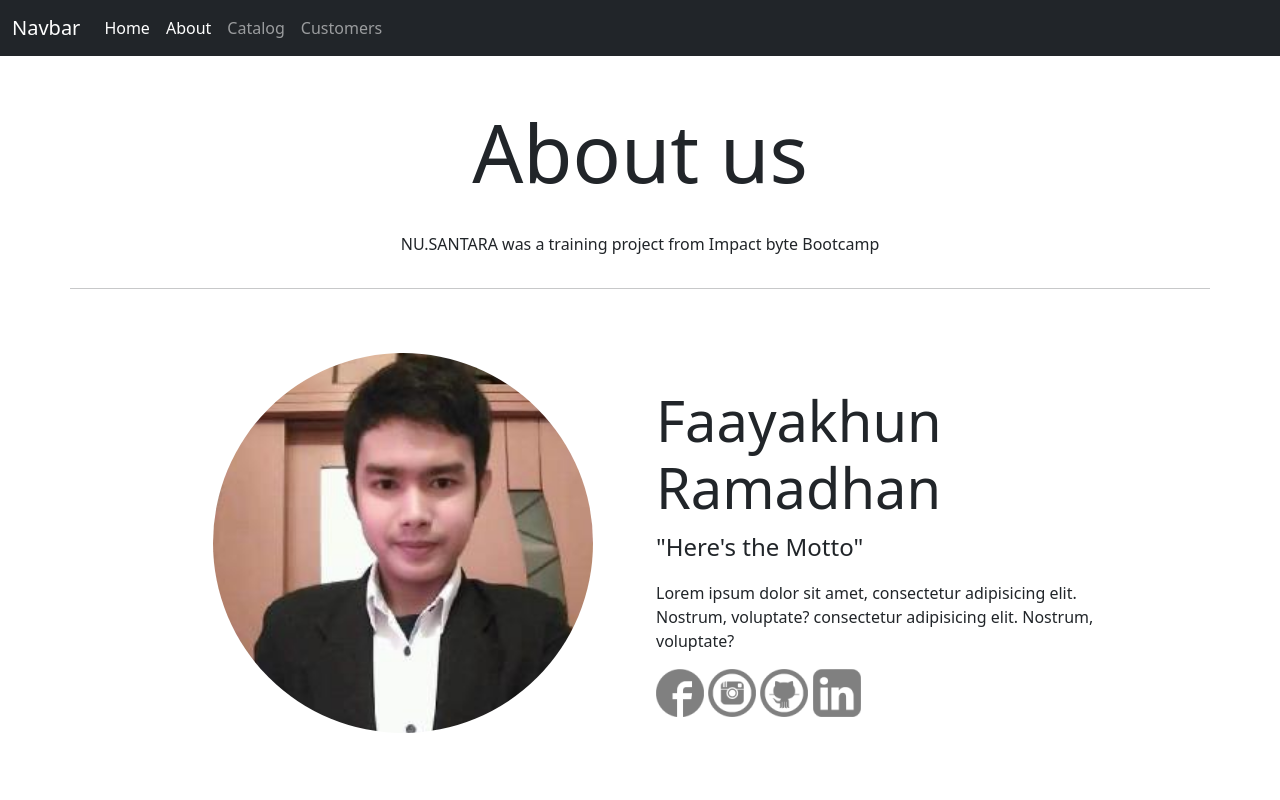
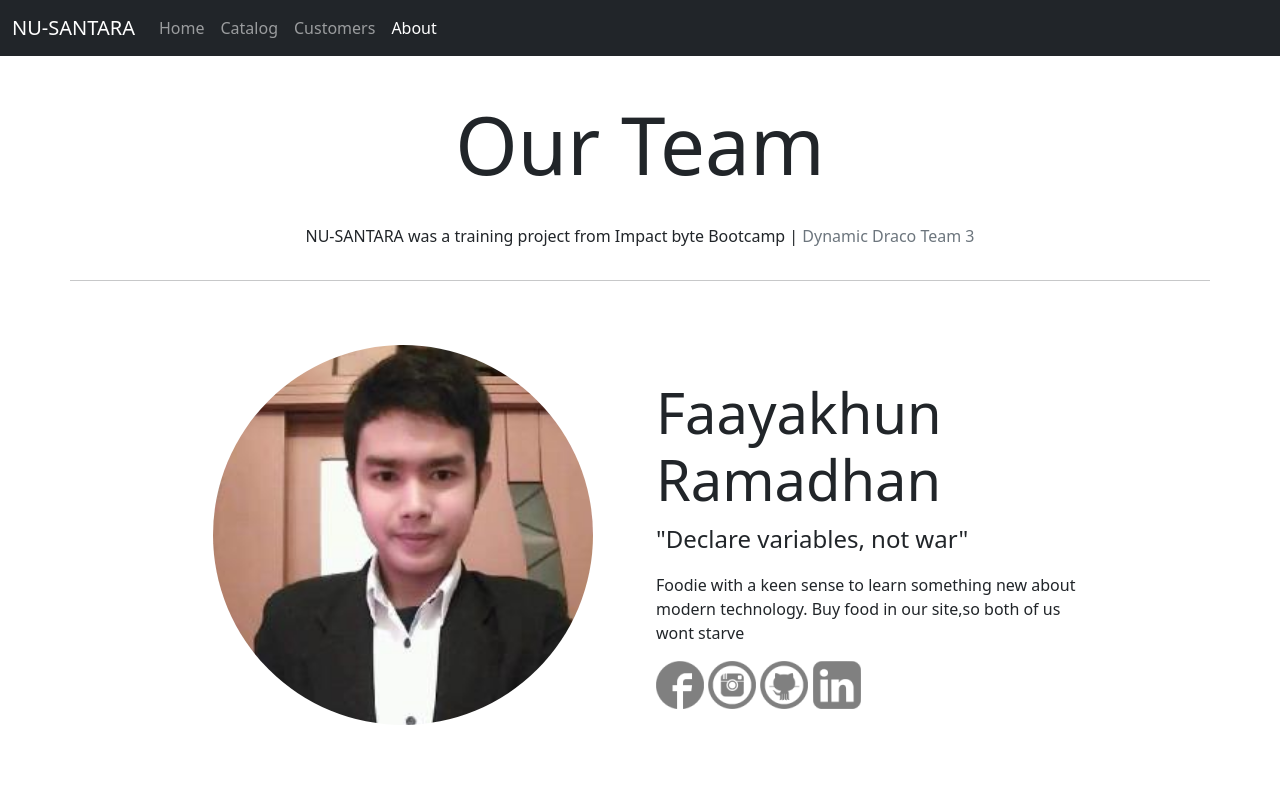
Before and after one commit to Faayakhun/tugas-catalog-faay-suryanto, a plain HTML site: page aboutus.html in a window 1280 px wide. Shown: the top 800 px of the page. Drawn offline with nearby package versions, Linux system fonts and the light colour scheme.

Commit message:
finishing

```diff
--- a/aboutus.html
+++ b/aboutus.html
@@ -11,22 +11,9 @@
     <title>Hello, world!</title>
 
     <style>
-
-
-
-
         #teamMember1 {
             padding-bottom: 120px
         }
-
-        /* @media only screen and (max-width: 414px) {
-             {
-
-            }
-        } */
-
-
-
     </style>
 
 
@@ -36,35 +23,37 @@
   <body>
 
     <!-- Navigasi start -->
-    <nav class="navbar navbar-expand-lg navbar-dark bg-dark">
+    <nav class="navbar navbar-expand-lg navbar-dark bg-dark fixed-top">
       <div class="container-fluid">
-          <a class="navbar-brand" href="#">Navbar</a>
+          <a class="navbar-brand" href="#">NU-SANTARA</a>
             <button class="navbar-toggler" type="button" data-bs-toggle="collapse" data-bs-target="#navbarNavAltMarkup" aria-controls="navbarNavAltMarkup" aria-expanded="false" aria-label="Toggle navigation">
               <span class="navbar-toggler-icon"></span>
             </button>
           <div class="collapse navbar-collapse" id="navbarNavAltMarkup">
               <div class="navbar-nav">
-              <a class="nav-link active" aria-current="page" href="index.html">Home</a>
+
+                <a class="nav-link" aria-current="page" href="index.html">Home</a>
+                <a class="nav-link" href="product.html">Catalog</a>
+                <a class="nav-link" href="testimoni.html" >Customers</a>
                 <a class="nav-link active" href="aboutus.html">About</a>
-              <a class="nav-link" href="#">Catalog</a>
-              <a class="nav-link" href="#" >Customers</a>
+
               </div>
           </div>
       </div>
     </nav>
-    <!-- Nasvigasi end -->
+  <!-- Navigasi end -->
 
 
         <!-- Konten about start -->
-        <div class="container">
+        <div class="container mt-5">
 
             <div class="row">
-                <h3 class="col-12 text-center display-1 mt-5">About us</h3>
+                <h3 class="col-12 text-center display-1 mt-5">Our Team</h3>
             </div>
 
 
             <div class="row mt-4 mb-5 text-center">
-                <p class="col-">NU.SANTARA was a training project from Impact byte Bootcamp
+                <p class="col-">NU-SANTARA was a training project from Impact byte Bootcamp | <span class="text-secondary">Dynamic Draco Team 3</span>
                 </p>
 
                 <hr class="mt-3">
@@ -81,9 +70,9 @@
                      <!-- Nama Faayakhun -->
                      <h3 class="display-4 ">Faayakhun Ramadhan</h3>
                      <!-- Motto Faayakhun  -->
-                     <p class="fs-4 fw-light">"Here's the Motto"</p>
+                     <p class="fs-4 fw-light">"Declare variables, not war"</p>
                      <!-- Deskripsi Faayakhun  -->
-                     <p>Lorem ipsum dolor sit amet, consectetur adipisicing elit. Nostrum, voluptate? consectetur adipisicing elit. Nostrum, voluptate?</p>
+                     <p>Foodie with a keen sense to learn something new about modern technology. Buy food in our site,so both of us wont starve</p>
                      <!-- Sosmed Faayakhun -->
                      <a href="https://web.facebook.com/Faayakhun.ramadhan?_rdc=1&_rdr" target="_blank"><img src="images/logos/logo_fb.png" alt=""></a>
                     <a href="https://www.instagram.com/faayakhun/" target="_blank"><img src="images/logos/logo_ig.png" alt=""></a>
@@ -125,8 +114,7 @@
        <!-- Membuat footer start -->
        <footer class="bg-light text-center text-lg-start mt-5">
         <div class="text-center p-3" style="background-color: rgba(0, 0, 0, 0.2)">
-                © 2020 Copyright:
-                <a class="text-dark" href="https://mdbootstrap.com/">MDBootstrap.com</a>
+          © 2021 False Copyright: <strong>No Right Reserved</strong>
         </div>
       </footer>
       <!-- Membuat footer end -->
```
Lines whose indentation alone changed are shown as unchanged.
